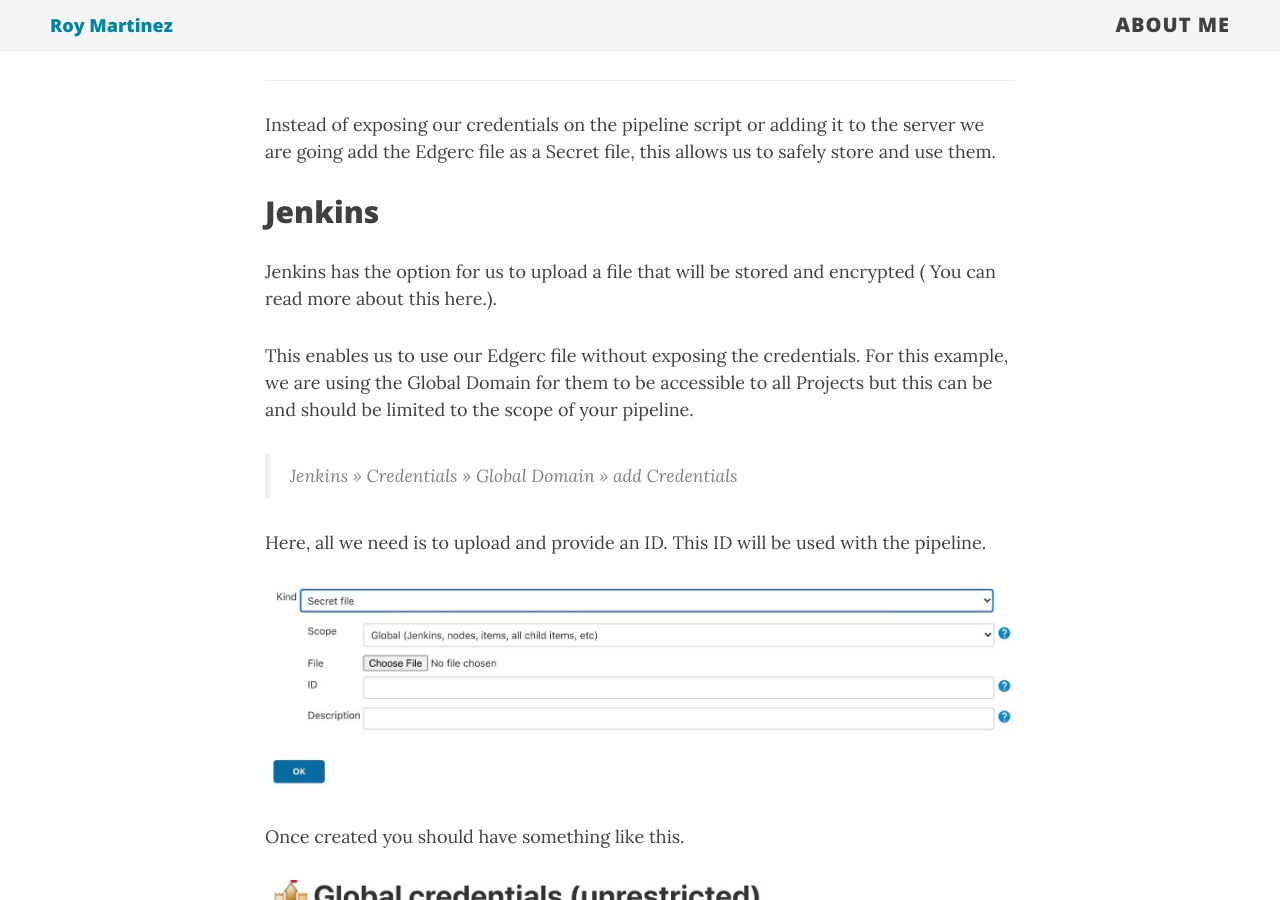
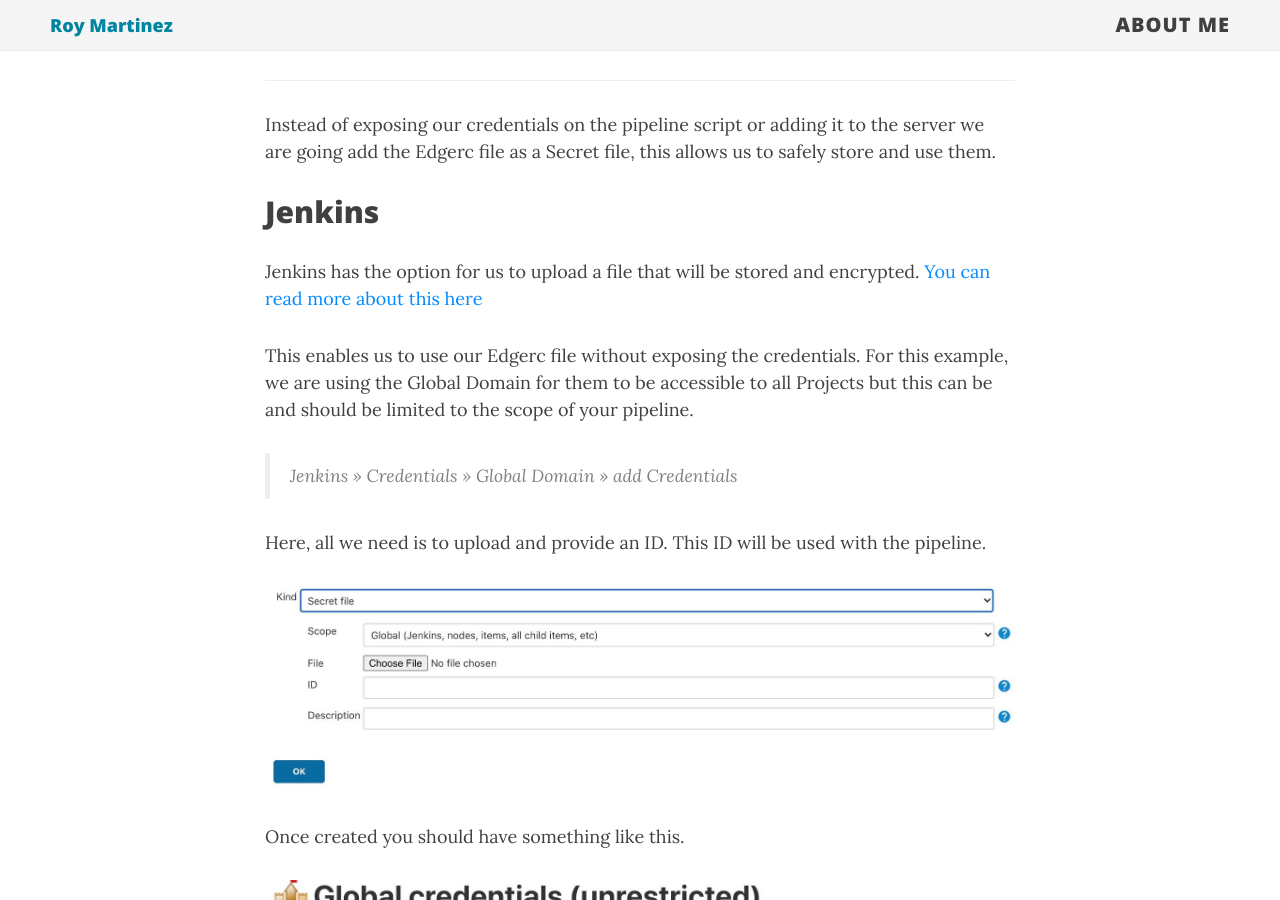
Before and after one commit to roymartinezblanco/roymartinez.dev, a Jekyll site: the page built from _posts/2020-06-01-jenkins-secrets-edgerc.md, in a window 1280 px wide and 900 px high, scrolled down 330 px. Built offline with Jekyll 4.4.1, drawn with Linux system fonts in a browser that asks for light colours; nearby versions of some CDN libraries; part of the change alters nothing that is shown.

Commit message:
Updated Link

```diff
--- a/_posts/2020-06-01-jenkins-secrets-edgerc.md
+++ b/_posts/2020-06-01-jenkins-secrets-edgerc.md
@@ -12,7 +12,8 @@ Instead of exposing our credentials on the pipeline script or adding it to the s
 
 ## Jenkins
 
-Jenkins has the option for us to upload a file that will be stored and encrypted ( You can read more about this here.).
+Jenkins has the option for us to upload a file that will be stored and encrypted.
+[You can read more about this here](https://www.jenkins.io/doc/book/using/using-credentials/)
 
 This enables us to use our Edgerc file without exposing the credentials. For this example, we are using the Global Domain for them to be accessible to all Projects but this can be and should be limited to the scope of your pipeline.
 
```
